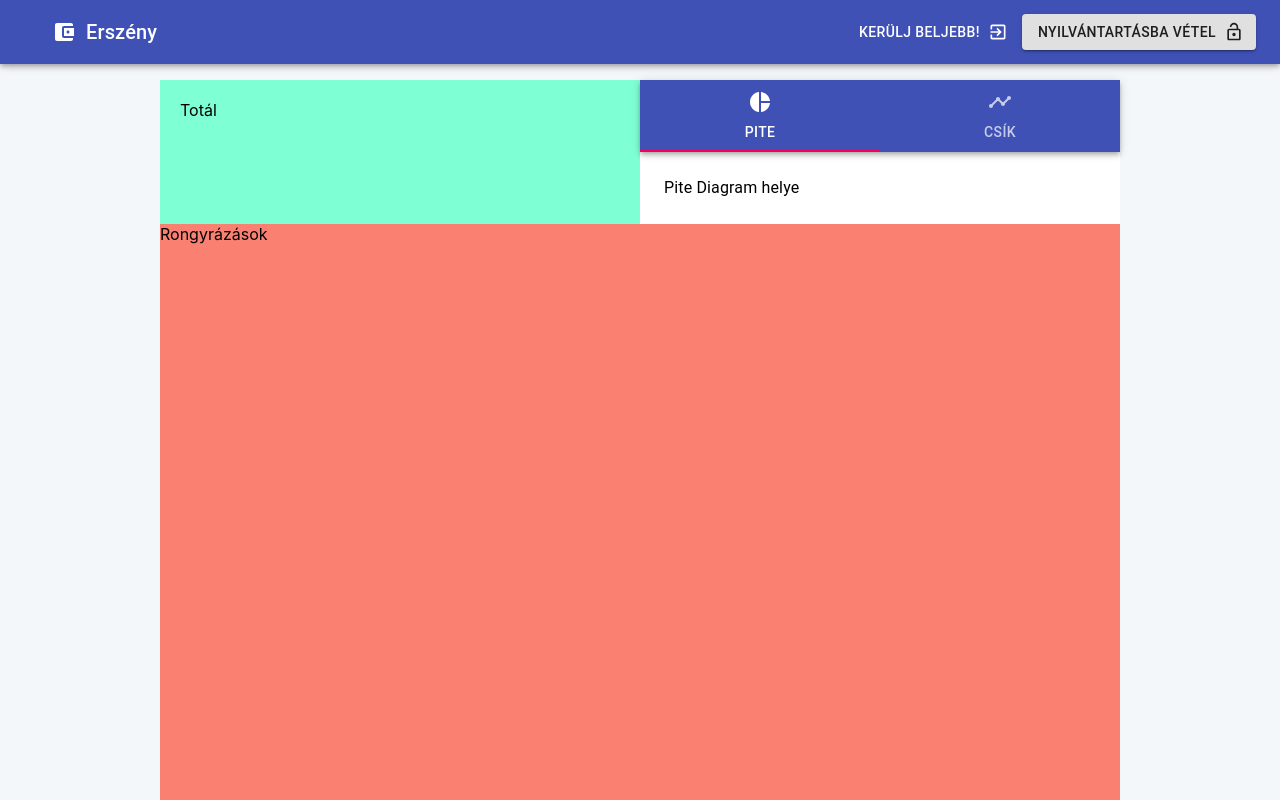
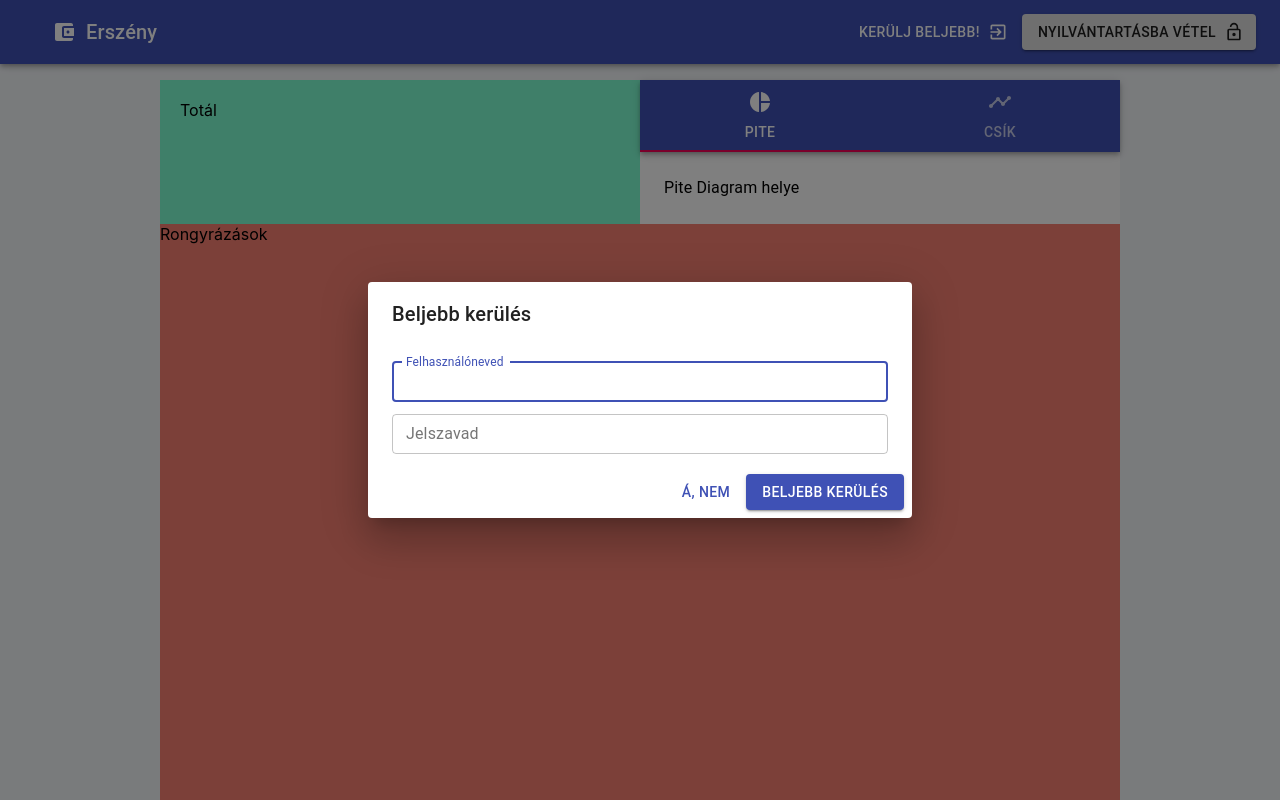
Before and after one commit to nemethricsi/emerald-fedex-frontend, a React (Create React App) app: page / in a window 1280 px wide. Both pictures are taken after a click on the button "KERÜLJ BELJEBB!". Shown: the top 800 px of the page. Built offline with nearby package versions, Linux system fonts and the light colour scheme.

Commit message:
add Login and Register Dialogs

```diff
--- a/package.json
+++ b/package.json
@@ -3,8 +3,11 @@
   "version": "0.1.0",
   "private": true,
   "dependencies": {
+    "@date-io/date-fns": "^1.3.11",
     "@material-ui/core": "^4.5.1",
     "@material-ui/icons": "^4.5.1",
+    "@material-ui/pickers": "^3.2.7",
+    "date-fns": "^2.6.0",
     "react": "^16.11.0",
     "react-dom": "^16.11.0",
     "react-scripts": "3.2.0"
--- /dev/null
+++ b/src/components/Modal/index.js
@@ -0,0 +1,33 @@
+import React from 'react';
+import Button from '@material-ui/core/Button';
+
+import Dialog from '@material-ui/core/Dialog';
+import DialogActions from '@material-ui/core/DialogActions';
+
+import { makeStyles } from '@material-ui/core/styles';
+
+const useStyles = makeStyles(theme => ({
+  gomb: {
+    marginTop: '100px',
+  },
+}));
+
+export default function Modal(props) {
+  const classes = useStyles();
+
+  return (
+    <div>
+      <Dialog open={props.open} onClose={props.handleClose} aria-labelledby="form-dialog-title">
+        {props.children}
+        <DialogActions>
+          <Button onClick={props.handleClose} color="primary">
+            {props.cancel}
+          </Button>
+          <Button variant="contained" onClick={props.handleConfirm} color="primary">
+            {props.confirm}
+          </Button>
+        </DialogActions>
+      </Dialog>
+    </div>
+  );
+}
--- a/src/components/Navbar/index.js
+++ b/src/components/Navbar/index.js
@@ -12,6 +12,10 @@ import LockOpenIcon from '@material-ui/icons/LockOpen';
 import MenuItem from '@material-ui/core/MenuItem';
 import Menu from '@material-ui/core/Menu';
 import MoreIcon from '@material-ui/icons/MoreVert';
+import Modal from '../Modal';
+import DialogContent from '@material-ui/core/DialogContent';
+import TextField from '@material-ui/core/TextField';
+import DialogTitle from '@material-ui/core/DialogTitle';
 
 const useStyles = makeStyles(theme => ({
   root: {
@@ -33,13 +37,13 @@ const useStyles = makeStyles(theme => ({
   },
   sectionDesktop: {
     display: 'none',
-    [theme.breakpoints.up('md')]: {
+    [theme.breakpoints.up('sm')]: {
       display: 'flex',
     },
   },
   sectionMobile: {
     display: 'flex',
-    [theme.breakpoints.up('md')]: {
+    [theme.breakpoints.up('sm')]: {
       display: 'none',
     },
   },
@@ -47,25 +51,44 @@ const useStyles = makeStyles(theme => ({
 
 export default function Navbar() {
   const classes = useStyles();
-  const [anchorEl, setAnchorEl] = React.useState(null);
+
   const [mobileMoreAnchorEl, setMobileMoreAnchorEl] = React.useState(null);
+  const [isLoginOpen, setIsLoginOpen] = React.useState(false);
+  const [isRegisterOpen, setIsRegisterOpen] = React.useState(false);
 
-  const isMenuOpen = Boolean(anchorEl);
   const isMobileMenuOpen = Boolean(mobileMoreAnchorEl);
 
+  const handleLoginOpen = () => {
+    setIsLoginOpen(true);
+  };
+
+  const handleRegisterOpen = () => {
+    setIsRegisterOpen(true);
+  };
+
+  const handleLoginClose = () => {
+    setIsLoginOpen(false);
+  };
+
+  const handleRegisterClose = () => {
+    setIsRegisterOpen(false);
+  };
 
   const handleMobileMenuClose = () => {
     setMobileMoreAnchorEl(null);
   };
 
-  const handleMenuClose = () => {
-    setAnchorEl(null);
-    handleMobileMenuClose();
-  };
-
   const handleMobileMenuOpen = event => {
     setMobileMoreAnchorEl(event.currentTarget);
   };
+
+  const handleRegister = () => {
+    console.log('u r registered!');
+  }
+
+  const handleLogin = () => {
+    console.log('u r logged in!')
+  }
 
   const mobileMenuId = 'primary-search-account-menu-mobile';
   const renderMobileMenu = (
@@ -78,13 +101,13 @@ export default function Navbar() {
       open={isMobileMenuOpen}
       onClose={handleMobileMenuClose}
     >
-      <MenuItem>
+      <MenuItem onClick={handleLoginOpen}>
         <IconButton color="inherit">
           <ExitToAppIcon />
         </IconButton>
         <p>Kerülj beljebb!</p>
       </MenuItem>
-      <MenuItem>
+      <MenuItem onClick={handleRegisterOpen}>
         <IconButton color="inherit">
           <LockOpenIcon />
         </IconButton>
@@ -105,8 +128,8 @@ export default function Navbar() {
           </Typography>
           <div className={classes.root} />
           <div className={classes.sectionDesktop}>
-            <Button className={classes.button} endIcon={<ExitToAppIcon />} color="inherit">Kerülj beljebb!</Button>
-            <Button className={classes.button} endIcon={<LockOpenIcon />} variant="contained" >nyilvántartásba vétel</Button>
+            <Button onClick={handleLoginOpen} className={classes.button} endIcon={<ExitToAppIcon />} color="inherit">Kerülj beljebb!</Button>
+            <Button onClick={handleRegisterOpen} className={classes.button} endIcon={<LockOpenIcon />} variant="contained" >nyilvántartásba vétel</Button>
           </div>
           <div className={classes.sectionMobile}>
             <IconButton
@@ -122,6 +145,62 @@ export default function Navbar() {
         </Toolbar>
       </AppBar>
       {renderMobileMenu}
+      <Modal
+        open={isLoginOpen}
+        handleClose={handleLoginClose}
+        handleConfirm={handleLogin}
+        confirm="beljebb kerülés"
+        cancel="á, nem"
+      >
+        <DialogTitle id="form-dialog-title">Beljebb kerülés</DialogTitle>
+        <DialogContent>
+          <TextField
+            variant="outlined"
+            autoFocus
+            margin="dense"
+            id="username"
+            label="Felhasználóneved"
+            type="text"
+            fullWidth
+          />
+          <TextField
+            variant="outlined"
+            margin="dense"
+            id="password"
+            label="Jelszavad"
+            type="password"
+            fullWidth
+          />
+        </DialogContent>
+      </Modal>
+      <Modal
+        open={isRegisterOpen}
+        handleClose={handleRegisterClose}
+        handleConfirm={handleRegister}
+        confirm="nyilvántartásba!"
+        cancel="á, nem"
+      >
+        <DialogTitle id="form-dialog-title">Nyilvántartásba vétel</DialogTitle>
+        <DialogContent>
+          <TextField
+            variant="outlined"
+            autoFocus
+            margin="dense"
+            id="username"
+            label="Felhasználóneved"
+            type="text"
+            fullWidth
+          />
+          <TextField
+            variant="outlined"
+            margin="dense"
+            id="password"
+            label="Jelszavad"
+            type="password"
+            fullWidth
+          />
+        </DialogContent>
+      </Modal>
     </div >
   );
 }
```
Also changed, not shown: 1 other file (tests, documents, lock files or other folders).
